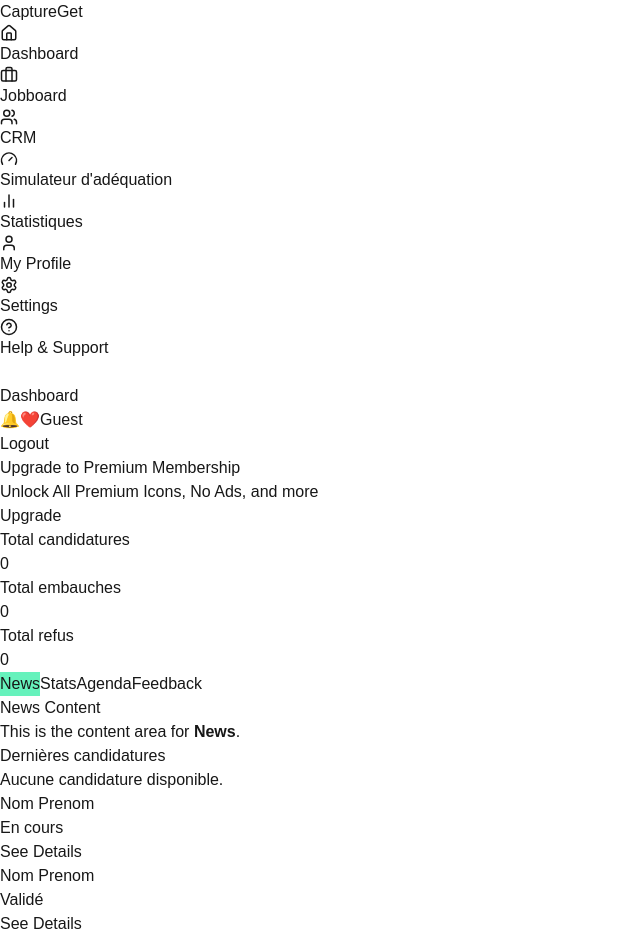
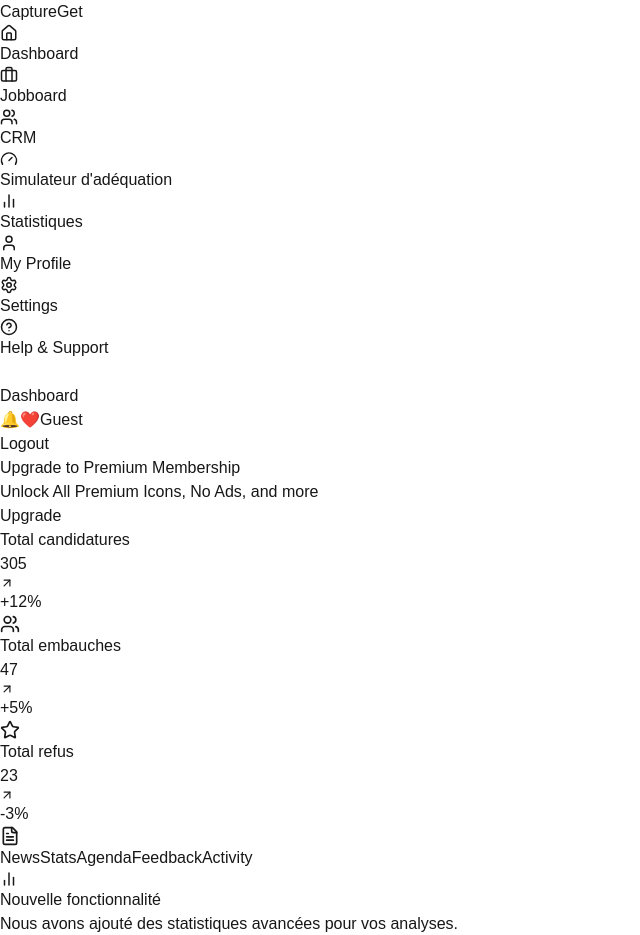
Before and after one commit to IhebChaoued/NewEra, a Next.js app in the folder frontend/: page /company/dashboard in a window 1280 px wide. Shown: the top 935 px of the page, without its empty margins (0-640 px from the left). Built offline with nearby package versions, Linux system fonts and the light colour scheme.

Commit message:
implement new dashboard layout with tabs, KPI cards, and dynamic content sections

```diff
--- a/frontend/package.json
+++ b/frontend/package.json
@@ -23,8 +23,8 @@
     "@eslint/eslintrc": "^3",
     "@types/axios": "^0.9.36",
     "@types/node": "^20",
-    "@types/react": "^19",
-    "@types/react-dom": "^19",
+    "@types/react": "^19.1.8",
+    "@types/react-dom": "^19.1.6",
     "autoprefixer": "^10.4.21",
     "eslint": "^9",
     "eslint-config-next": "15.3.4",
--- a/frontend/src/pages/company/dashboard.tsx
+++ b/frontend/src/pages/company/dashboard.tsx
@@ -3,32 +3,37 @@
 import Layout from "@/components/company/Layout";
 import { useState } from "react";
 import CandidatesList from "@/components/company/CandidatesList";
-import { useCompanyCRM } from "@/lib/useCompanyCRM";
-import UserCard from "@/components/company/UserCard";
 import CountUp from "react-countup";
+import {
+  ArrowUpRight,
+  Calendar,
+  FileText,
+  BarChart2,
+  Star,
+  Users,
+  MessageSquare,
+  Bell,
+  CheckCircle,
+  ClipboardCheck,
+  TrendingUp,
+  Activity,
+  Quote,
+  Briefcase,
+  Plus,
+} from "lucide-react";
 
-const tabs = ["News", "Stats", "Agenda", "Feedback"];
+const tabs = ["News", "Stats", "Agenda", "Feedback", "Activity"];
 
 export default function Dashboard() {
   const [activeTab, setActiveTab] = useState("News");
-  const { applications } = useCompanyCRM();
-
-  // Just for demo KPI
-  const totalApplications = applications.length;
-  const totalHires = applications.filter(
-    (a) => a.status === "qualified"
-  ).length;
-  const totalRejected = applications.filter(
-    (a) => a.status === "not_qualified"
-  ).length;
 
   return (
     <Layout>
-      <div className="relative flex">
+      <div className="relative flex flex-col lg:flex-row">
         {/* Main content */}
-        <div className="responsive-container flex-1 pr-0 lg:pr-80">
+        <div className="flex-1 pr-0 lg:pr-80">
           {/* Upgrade box */}
-          <div className="bg-[#66f2bc] p-4 rounded-xl mb-6 flex items-center justify-between">
+          <div className="bg-gradient-to-r from-green-100 via-[#66f2bc] to-green-100 p-5 rounded-xl mb-6 flex items-center justify-between shadow">
             <div>
               <h2 className="text-lg font-bold text-green-900">
                 Upgrade to Premium Membership
@@ -37,74 +42,58 @@ export default function Dashboard() {
                 Unlock All Premium Icons, No Ads, and more
               </p>
             </div>
-            <button className="bg-green-700 text-white px-4 py-2 rounded-md">
+            <button className="bg-green-700 hover:bg-green-800 text-white px-4 py-2 rounded-md transition">
               Upgrade
             </button>
           </div>
 
-          {/* KPIs */}
-          <div className="grid grid-cols-1 md:grid-cols-3 gap-6 mb-6">
-            <KpiCard
-              label="Total candidatures"
-              value={totalApplications}
-              color="green"
+          {/* KPI Cards */}
+          <div className="grid grid-cols-1 md:grid-cols-3 gap-4 mb-8">
+            <MetricCard
+              title="Total candidatures"
+              icon={<Users size={20} />}
+              value={305}
+              color="from-green-400 to-green-500"
+              trend={12}
             />
-            <KpiCard label="Total embauches" value={totalHires} color="blue" />
-            <KpiCard label="Total refus" value={totalRejected} color="red" />
+            <MetricCard
+              title="Total embauches"
+              icon={<Star size={20} />}
+              value={47}
+              color="from-blue-400 to-blue-500"
+              trend={5}
+            />
+            <MetricCard
+              title="Total refus"
+              icon={<FileText size={20} />}
+              value={23}
+              color="from-red-400 to-red-500"
+              trend={-3}
+            />
           </div>
 
           {/* Tab buttons */}
-          <div className="flex flex-wrap justify-center gap-2 sm:gap-4 mb-6 max-w-full overflow-hidden">
+          <div className="flex flex-wrap justify-center gap-3 mb-8">
             {tabs.map((tab) => (
               <button
                 key={tab}
                 onClick={() => setActiveTab(tab)}
-                className={`px-12 py-3 font-medium transition ${
+                className={`px-5 py-2 rounded-full text-sm font-medium transition-all duration-200 ${
                   activeTab === tab
-                    ? "text-white rounded-xl"
-                    : "text-black hover:text-green-600 rounded-full"
+                    ? "bg-[#66f2bc] text-white shadow"
+                    : "text-gray-700 hover:bg-green-50"
                 }`}
-                style={activeTab === tab ? { backgroundColor: "#66f2bc" } : {}}
               >
                 {tab}
               </button>
             ))}
           </div>
 
-          {/* Active tab content */}
-          <div className="bg-white rounded-lg p-6 shadow-sm mb-6">
-            <h3 className="text-lg font-semibold mb-2">{activeTab} Content</h3>
-            <p className="text-gray-500">
-              This is the content area for <strong>{activeTab}</strong>.
-            </p>
-          </div>
-
-          {/* Latest Applications */}
-          <div className="bg-white rounded-lg p-6 shadow-sm">
-            <h3 className="text-lg font-semibold mb-4">
-              Dernières candidatures
-            </h3>
-
-            {applications.length === 0 && (
-              <p className="text-gray-500">Aucune candidature disponible.</p>
-            )}
-
-            <div className="grid grid-cols-1 md:grid-cols-3 gap-4">
-              {applications.slice(0, 6).map((app) => (
-                <UserCard
-                  key={app._id}
-                  name={`${app.userId?.firstName || ""} ${
-                    app.userId?.lastName || ""
-                  }`}
-                  status={app.status}
-                  imageUrl={app.userId?.avatar || "/default-avatar.png"}
-                />
-              ))}
-            </div>
-          </div>
+          {/* Tab Content */}
+          <TabContent tab={activeTab} />
         </div>
 
-        {/* Right sidebar */}
+        {/* Candidates Sidebar */}
         <div className="hidden lg:block absolute right-6 top-0 h-full">
           <CandidatesList />
         </div>
@@ -113,25 +102,261 @@ export default function Dashboard() {
   );
 }
 
-type KpiCardProps = {
-  label: string;
+// Metric Card Component
+function MetricCard({
+  title,
+  icon,
+  value,
+  color,
+  trend,
+}: {
+  title: string;
+  icon: React.ReactNode;
   value: number;
-  color: "green" | "blue" | "red";
-};
-
-function KpiCard({ label, value, color }: KpiCardProps) {
-  const colorMap = {
-    green: "bg-green-100 text-green-800",
-    blue: "bg-blue-100 text-blue-800",
-    red: "bg-red-100 text-red-800",
-  };
-
+  color: string;
+  trend: number;
+}) {
   return (
-    <div className={`rounded-lg p-4 ${colorMap[color]}`}>
-      <h4 className="text-sm font-semibold">{label}</h4>
-      <p className="text-3xl font-bold mt-2">
-        <CountUp end={value} duration={1.5} separator=" " />
-      </p>
+    <div
+      className={`bg-gradient-to-br ${color} p-4 rounded-xl text-white flex justify-between items-center shadow hover:shadow-lg transition`}
+    >
+      <div>
+        <p className="text-sm font-medium">{title}</p>
+        <h2 className="text-2xl font-bold mt-1">
+          <CountUp end={value} duration={1.5} separator=" " />
+        </h2>
+        <p className="text-xs mt-1 flex items-center">
+          <ArrowUpRight
+            size={14}
+            className={`mr-1 ${
+              trend >= 0 ? "text-green-200" : "text-red-200 rotate-45"
+            }`}
+          />
+          {trend >= 0 ? "+" : ""}
+          {trend}%
+        </p>
+      </div>
+      <div className="opacity-50">{icon}</div>
     </div>
   );
 }
+
+// Tab content
+function TabContent({ tab }: { tab: string }) {
+  switch (tab) {
+    case "News":
+      return (
+        <div className="grid gap-4">
+          <Card title="Nouvelle fonctionnalité" icon={<BarChart2 size={18} />}>
+            Nous avons ajouté des statistiques avancées pour vos analyses.
+          </Card>
+          <Card title="Annonce équipe" icon={<Users size={18} />}>
+            Bienvenue à Sophie, notre nouvelle recruteuse !
+          </Card>
+          <Card title="Citation du jour" icon={<Quote size={18} />}>
+            <span className="italic text-gray-600">
+              “Great vision without great people is irrelevant.”
+            </span>
+          </Card>
+          <QuickLinks />
+        </div>
+      );
+
+    case "Stats":
+      return (
+        <div className="grid grid-cols-1 md:grid-cols-2 gap-4">
+          <Card title="Candidatures par mois" icon={<BarChart2 size={18} />}>
+            <div className="text-gray-600 text-sm">
+              Placeholder chart coming soon...
+            </div>
+          </Card>
+          <Card title="Taux de réussite" icon={<Star size={18} />}>
+            <p className="text-3xl font-bold text-green-600">76%</p>
+          </Card>
+          <LatestJobPosts />
+        </div>
+      );
+
+    case "Agenda":
+      return (
+        <div className="grid gap-4">
+          <Card title="Entretien prévu" icon={<Calendar size={18} />}>
+            <p className="text-gray-700 text-sm">
+              Entretien avec <strong>John Doe</strong> le 12/08 à 14h.
+            </p>
+            <button className="mt-2 px-3 py-1 text-sm rounded bg-green-600 text-white hover:bg-green-700">
+              Confirmer
+            </button>
+          </Card>
+          <RemindersList />
+        </div>
+      );
+
+    case "Feedback":
+      return (
+        <div className="grid gap-4">
+          <Card
+            title="Avis des utilisateurs"
+            icon={<MessageSquare size={18} />}
+          >
+            <p className="text-gray-700 text-sm">
+              ‘Super outil, très intuitif et efficace !’
+            </p>
+            <p className="text-gray-700 text-sm mt-2">
+              ‘J’aimerais pouvoir personnaliser encore plus les dashboards.’
+            </p>
+            <textarea
+              placeholder="Laissez votre feedback..."
+              className="mt-3 w-full border rounded p-2 text-sm focus:outline-none focus:ring-2 focus:ring-green-300"
+            ></textarea>
+            <button className="mt-2 px-3 py-1 text-sm rounded bg-green-600 text-white hover:bg-green-700">
+              Envoyer
+            </button>
+          </Card>
+        </div>
+      );
+
+    case "Activity":
+      return (
+        <div className="grid gap-4">
+          <RecentActivity />
+        </div>
+      );
+
+    default:
+      return null;
+  }
+}
+
+// Generic Card Component
+function Card({
+  title,
+  children,
+  icon,
+}: {
+  title: string;
+  children: React.ReactNode;
+  icon: React.ReactNode;
+}) {
+  return (
+    <div className="bg-white p-5 rounded-lg shadow hover:shadow-md transition">
+      <div className="flex items-center gap-2 mb-3 text-green-600 font-medium">
+        {icon}
+        {title}
+      </div>
+      {children}
+    </div>
+  );
+}
+
+// Quick Links
+function QuickLinks() {
+  return (
+    <div className="flex gap-3 mt-4">
+      <button className="flex items-center gap-2 bg-green-600 hover:bg-green-700 text-white px-3 py-2 rounded text-sm">
+        <Plus size={14} /> Nouveau poste
+      </button>
+      <button className="flex items-center gap-2 bg-green-600 hover:bg-green-700 text-white px-3 py-2 rounded text-sm">
+        <Plus size={14} /> Ajouter candidat
+      </button>
+    </div>
+  );
+}
+
+// Reminders List
+function RemindersList() {
+  const reminders = [
+    { text: "Appeler John demain", done: false },
+    { text: "Revoir le job Marketing", done: true },
+  ];
+
+  return (
+    <Card title="Rappels" icon={<Bell size={18} />}>
+      <ul className="space-y-2">
+        {reminders.map((r, idx) => (
+          <li
+            key={idx}
+            className="flex items-center justify-between text-sm text-gray-700"
+          >
+            <span className={r.done ? "line-through text-gray-400" : ""}>
+              {r.text}
+            </span>
+            {r.done ? (
+              <CheckCircle size={16} className="text-green-500" />
+            ) : (
+              <ClipboardCheck size={16} className="text-gray-400" />
+            )}
+          </li>
+        ))}
+      </ul>
+    </Card>
+  );
+}
+
+// Recent Activity
+function RecentActivity() {
+  const activities = [
+    {
+      icon: <Briefcase size={16} />,
+      text: "Nouveau poste Frontend Developer créé.",
+      time: "il y a 2h",
+    },
+    {
+      icon: <Users size={16} />,
+      text: "Sophie a ajouté un candidat.",
+      time: "il y a 4h",
+    },
+    {
+      icon: <TrendingUp size={16} />,
+      text: "Statistiques mises à jour.",
+      time: "hier",
+    },
+  ];
+
+  return (
+    <Card title="Activité récente" icon={<Activity size={18} />}>
+      <ul className="space-y-2">
+        {activities.map((a, idx) => (
+          <li key={idx} className="flex items-center justify-between text-sm">
+            <div className="flex items-center gap-2 text-gray-700">
+              {a.icon}
+              <span>{a.text}</span>
+            </div>
+            <span className="text-gray-400 text-xs">{a.time}</span>
+          </li>
+        ))}
+      </ul>
+    </Card>
+  );
+}
+
+// Latest Job Posts Table
+function LatestJobPosts() {
+  const jobs = [
+    { title: "Frontend Developer", date: "10/07/2025", applicants: 12 },
+    { title: "UX Designer", date: "08/07/2025", applicants: 5 },
+  ];
+
+  return (
+    <Card title="Derniers postes créés" icon={<Briefcase size={18} />}>
+      <table className="w-full text-sm text-gray-700">
+        <thead>
+          <tr className="border-b">
+            <th className="py-2 text-left">Poste</th>
+            <th className="py-2 text-left">Date</th>
+            <th className="py-2 text-left">Candidats</th>
+          </tr>
+        </thead>
+        <tbody>
+          {jobs.map((job, i) => (
+            <tr key={i} className="border-b hover:bg-gray-50">
+              <td className="py-2">{job.title}</td>
+              <td className="py-2">{job.date}</td>
+              <td className="py-2">{job.applicants}</td>
+            </tr>
+          ))}
+        </tbody>
+      </table>
+    </Card>
+  );
+}
```
Also changed, not shown: 1 other file (tests, documents, lock files or other folders).
